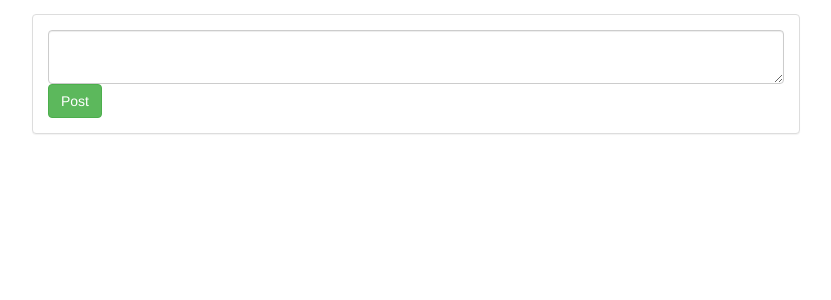
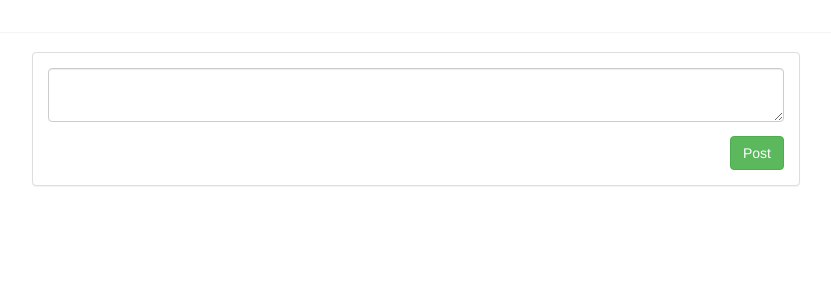
Before and after one commit to john-hartert/react-project, a React (Create React App) app: page / in a window 1280 px wide. Shown: the top 300 px of the page, without its empty margins (224-1055 px from the left). Built offline with nearby package versions, Linux system fonts and the light colour scheme.

Commit message:
Adds input form

```diff
--- a/src/App.css
+++ b/src/App.css
@@ -1,6 +1,12 @@
 .post-editor {
   margin: 1em 20%;
 }
+
+.post-editor-button{
+  margin-top: 1em;
+  float: right;
+}
+
 
 @media screen and (max-width: 900px) {
   .post-editor{
--- a/src/App.js
+++ b/src/App.js
@@ -5,12 +5,15 @@ class App extends Component {
   render() {
     return (
       <div>
-        {/* The .panel-default class is used to style
-        the color of the panel. */}
+        <div className="panel panel-defauly">
+          <div className="panel-body">
+
+          </div>
+        </div>
         <div className="panel panel-default post-editor">
           <div className="panel-body">
-            <textarea className="form-control" />
-            <button className="btn btn-success">Post</button>
+            <textarea className="form-control post-editor-input" />
+            <button className="btn btn-success post-editor-button">Post</button>
           </div>
         </div>
       </div>
```
